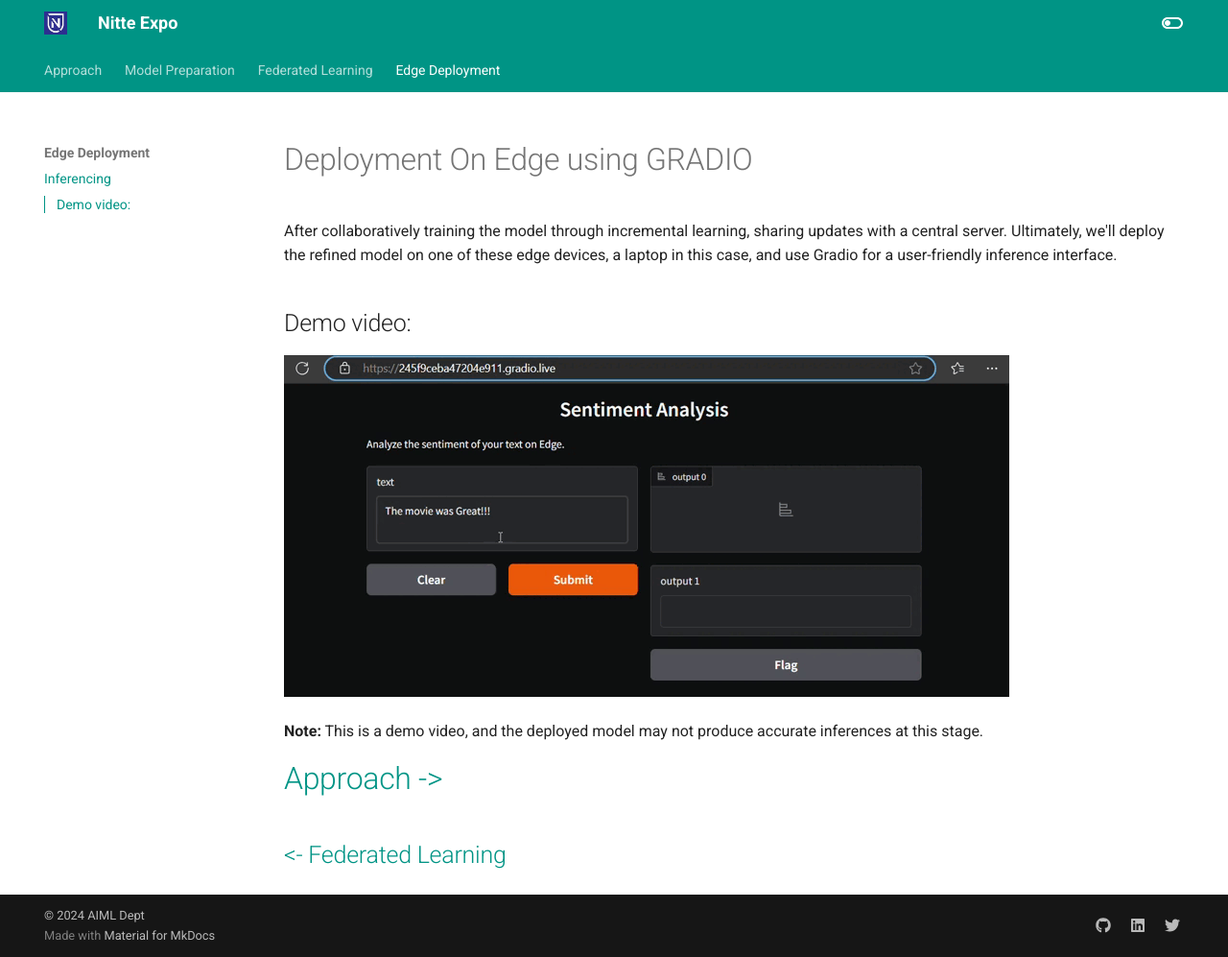
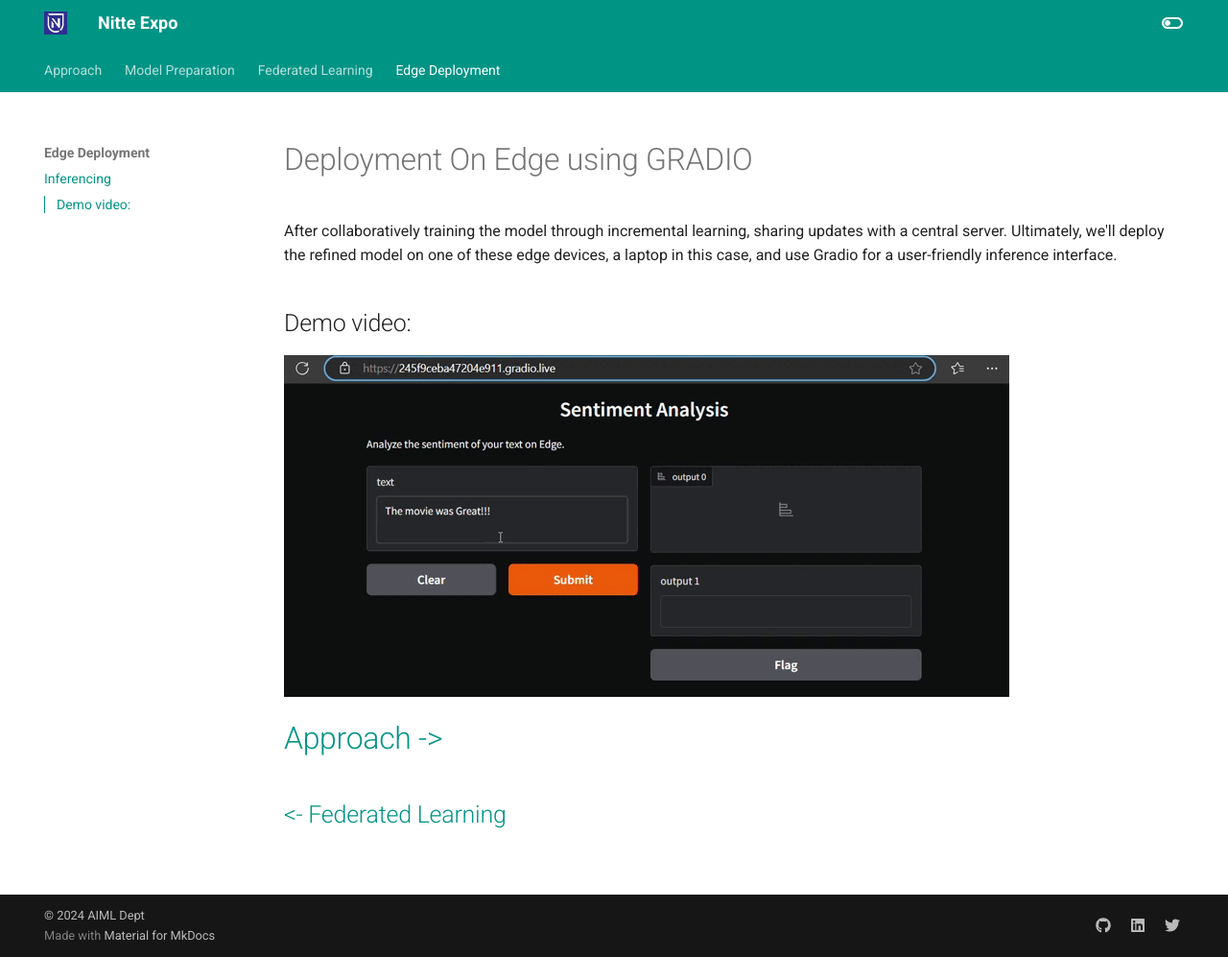
Before and after one commit to iamrajharshit/NitteXpo, an MkDocs documentation site: the page built from docs/03_Stage-3.md, in a window 1280 px wide and 997 px high. Shown: the whole window at 96% size. Built offline with MkDocs 1.6.1 and Material for MkDocs 9.7.7, drawn with Linux system fonts in a browser that asks for light colours.

```diff
--- a/docs/03_Stage-3.md
+++ b/docs/03_Stage-3.md
@@ -4,8 +4,6 @@
 ![demo](./img/Stage-3/semtement%20on%20edge.gif)
 
 
-**Note:** This is a demo video, and the deployed model may not produce accurate inferences at this stage.
-
 
 # [Approach ->](index.md)
 ## [<- Federated Learning](02_Stage-2.md)
```
